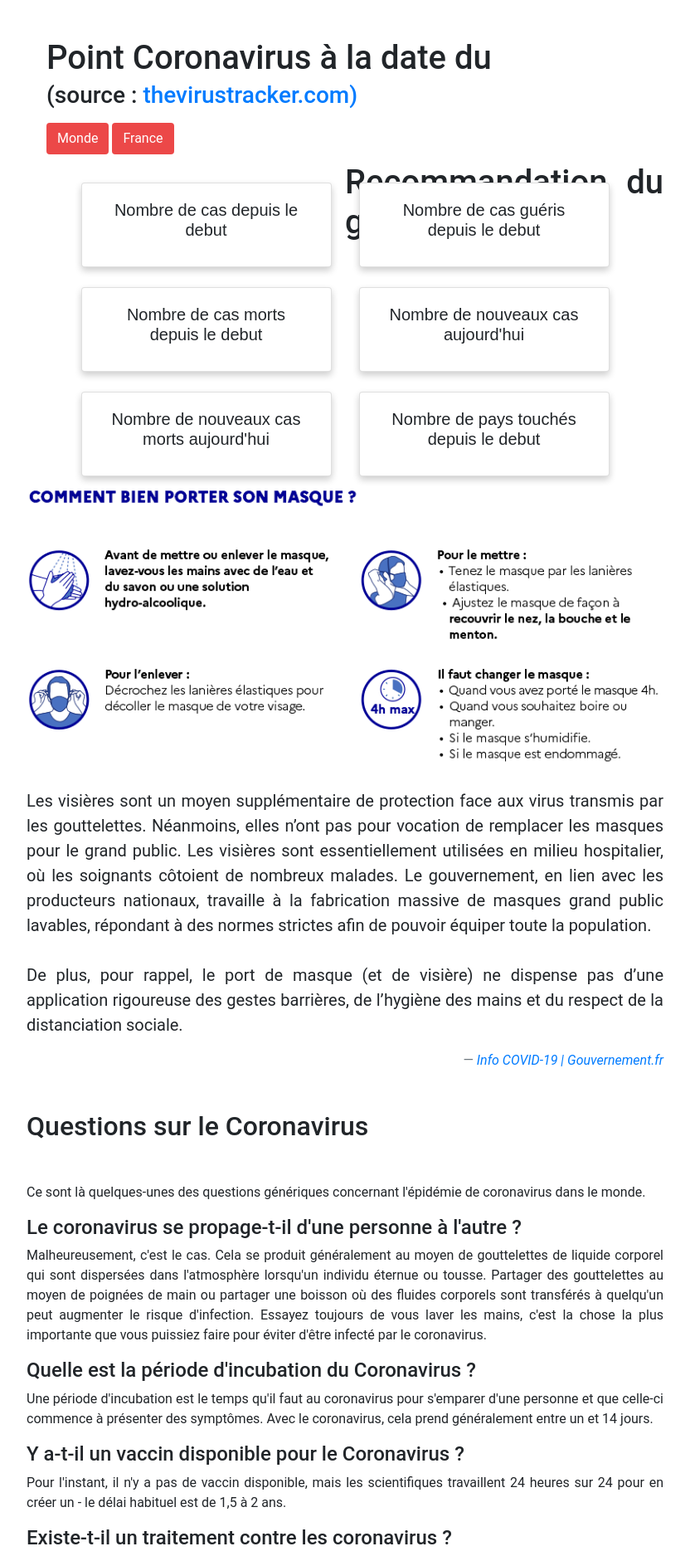
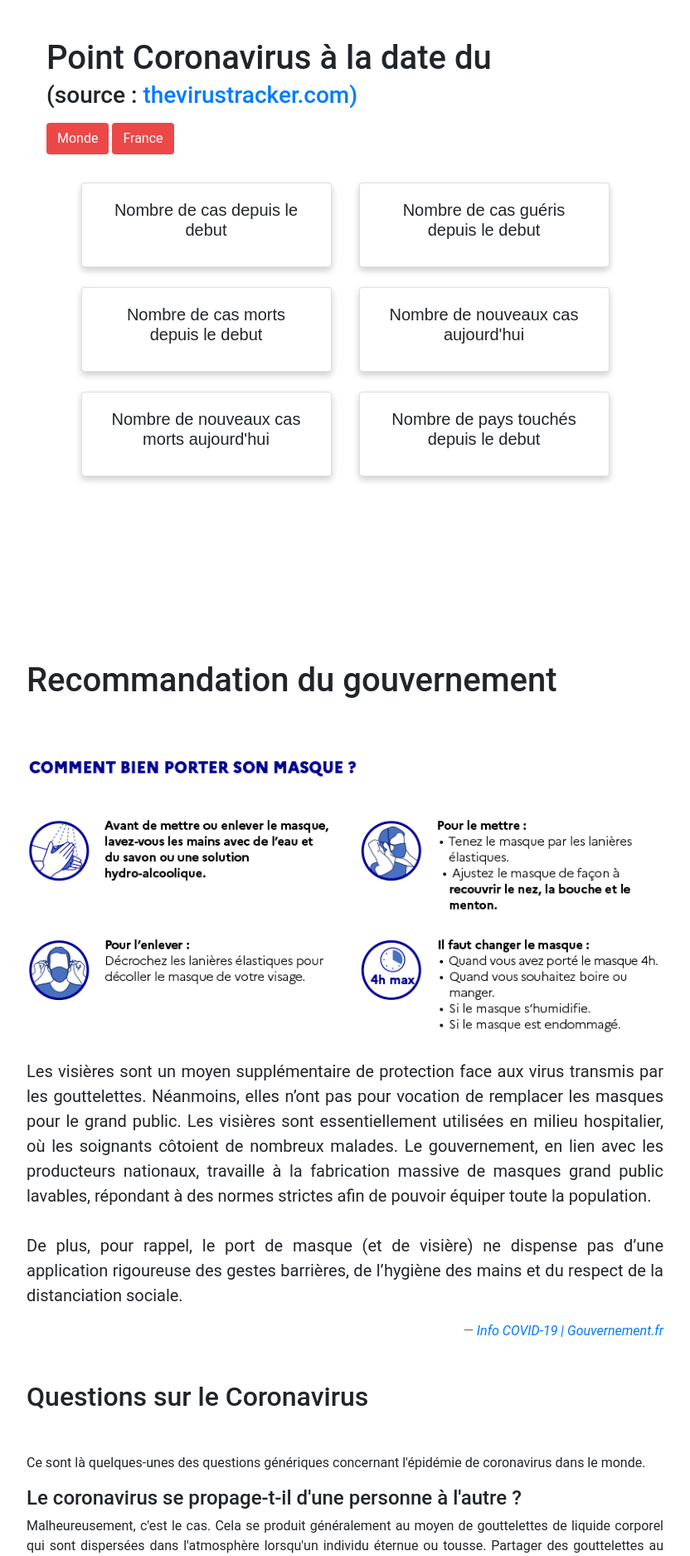
Before and after one commit to SamilErd/Solidarity-Bond, a Symfony app: template templates/main/index.html.twig in a window 1280 px wide. Shown: the part 1157-3032 px from the top of the page at 83% size, without its empty margins (224-1056 px from the left). Run offline with Twig, Linux system fonts and the light colour scheme; the template is opened without the code that fills it, so the values that code supplies are empty; some libraries are stand-ins or nearby versions.

Commit message:
fixing index view

```diff
--- a/public/css/custom.css
+++ b/public/css/custom.css
@@ -785,3 +785,15 @@ hr.diviser {
     margin-bottom: 78px;
   }
 }
+
+
+@media only screen and (min-width: 1147px) {
+  .recommendations {
+    margin-top: 600px
+ }
+ }
+ @media only screen and (max-width: 1146px) {
+  .recommendations {
+    margin-top: 950px
+ }
+ }
--- a/templates/main/index.html.twig
+++ b/templates/main/index.html.twig
@@ -172,14 +172,14 @@
 		</div>
 	</div>
 
-<div class="width-responsive mx-auto">
+<div class="width-responsive mx-auto recommendations">
 
 	<h1 class="h1-respons">{% trans %}Recommandation du gouvernement{% endtrans %}</h1>
 	<br><br>
 	<img src="images/bienporter_son_masque.png" class="img-fluid" alt="gouvernement_image">
 	<br>
 	<blockquote class="blockquote mb-5">
-		<p class=" policy-width">{% trans %}Les visières sont un moyen supplémentaire de protection face aux virus transmis par les gouttelettes. Néanmoins, elles n’ont pas pour vocation de remplacer les masques pour le grand public. Les visières sont essentiellement utilisées en milieu hospitalier, où les soignants côtoient de nombreux malades. Le gouvernement, en lien avec les producteurs nationaux, travaille à la fabrication massive de masques grand public lavables, répondant à des normes strictes afin de pouvoir équiper toute la population.{% endtrans %}
+		<p>{% trans %}Les visières sont un moyen supplémentaire de protection face aux virus transmis par les gouttelettes. Néanmoins, elles n’ont pas pour vocation de remplacer les masques pour le grand public. Les visières sont essentiellement utilisées en milieu hospitalier, où les soignants côtoient de nombreux malades. Le gouvernement, en lien avec les producteurs nationaux, travaille à la fabrication massive de masques grand public lavables, répondant à des normes strictes afin de pouvoir équiper toute la population.{% endtrans %}
 		<br><br>
 		{% trans %}De plus, pour rappel, le port de masque (et de visière) ne dispense pas d’une application rigoureuse des gestes barrières, de l’hygiène des mains et du respect de la distanciation sociale.{% endtrans %} </p>
 		<footer class="blockquote-footer text-right"><a href="https://www.gouvernement.fr/info-coronavirus/masques-grand-public"><cite title="Info covid-19 gouvernement">Info COVID-19 | Gouvernement.fr</cite></a></footer>
```
